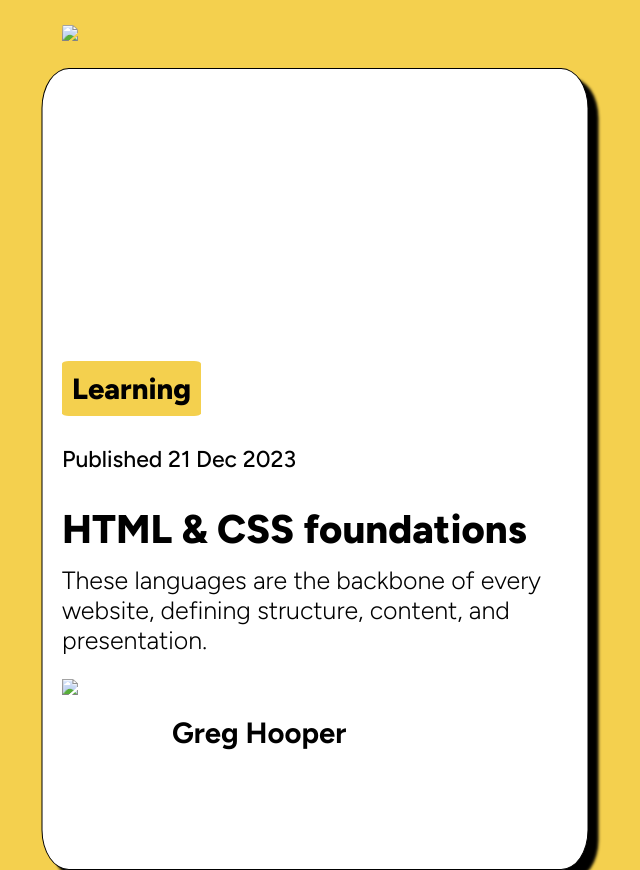
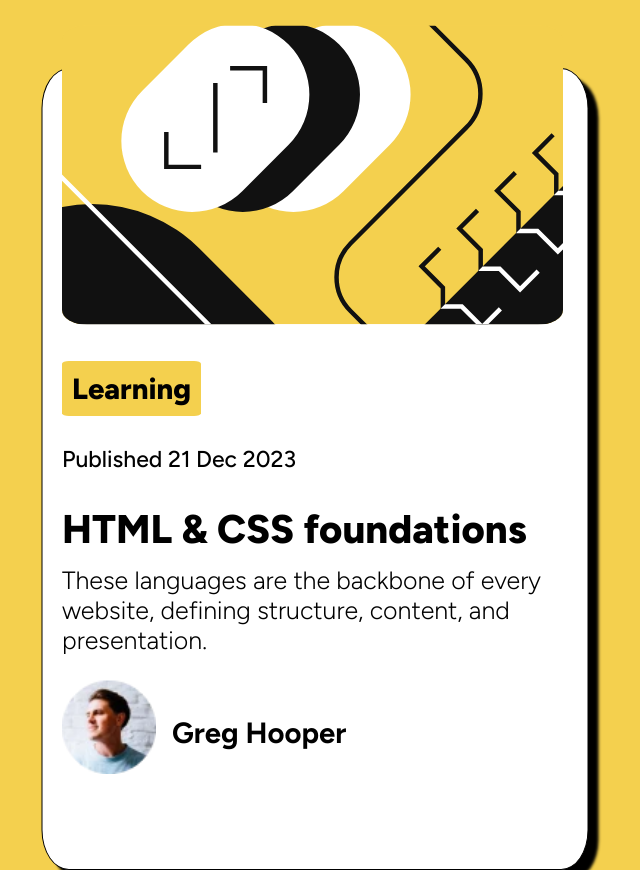
Before and after one commit to CH1C0-zw/BLOG-Solution, a plain HTML site: page index.html in a window 1280 px wide. Shown: the whole page, without its empty margins (325-965 px from the left). Drawn offline with Linux system fonts and the light colour scheme.

Commit message:
Update index.html

```diff
--- a/index.html
+++ b/index.html
@@ -28,9 +28,9 @@
     <p class="p1">Published 21 Dec 2023</p>
     <h2 class="h2">HTML & CSS foundations</h2>
     <p class="p2">These languages are the backbone of every website, defining structure, content, and presentation.</p>
-    <img class="img" src="./assets/images/image-avatar.webp" />
+    <img class="img" src="image-avatar.webp" />
     <h3>Greg Hooper</h3>
-    <img  class="img2" src="./assets/images/illustration-article.svg" />
+    <img  class="img2" src="illustration-article.svg" />
   </div>
 
 
```
